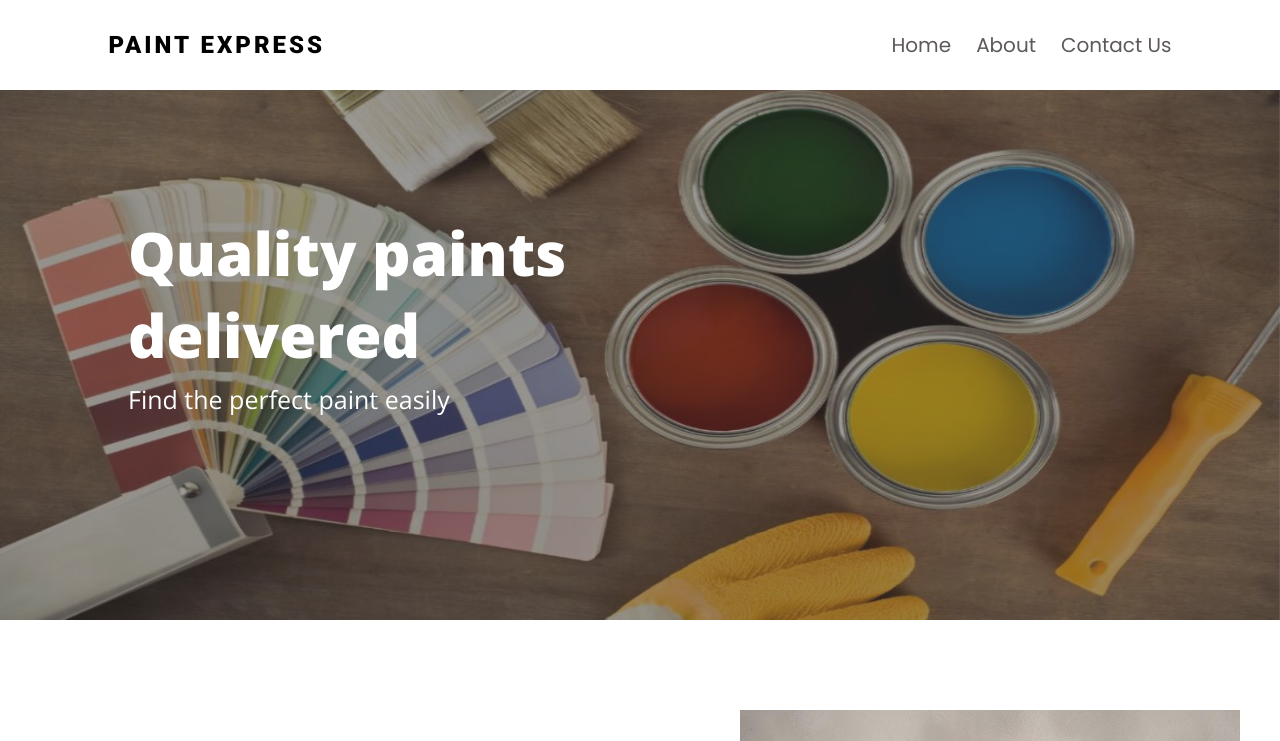
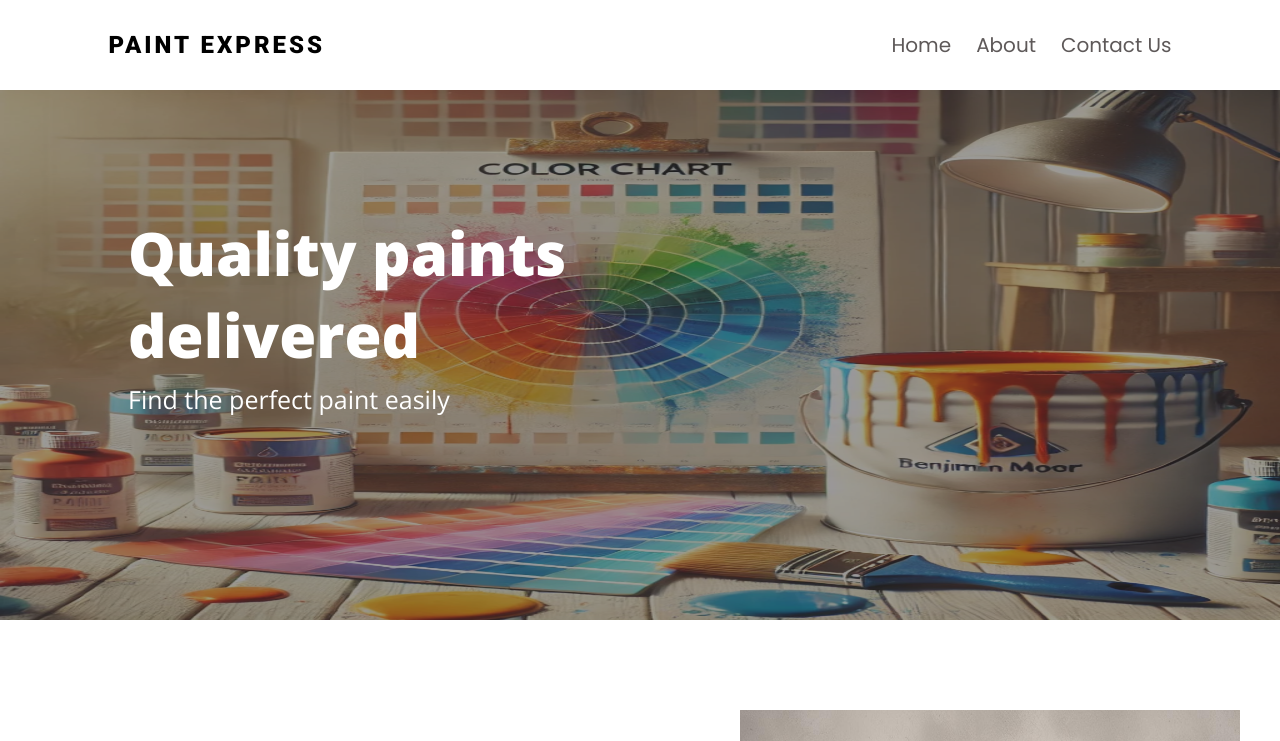
Before and after one commit to Qhojo-Rain/paint-express, a React (Create React App) app in the folder project/: page / in a window 1280 px wide. Shown: the top 741 px of the page. Built offline with nearby package versions, Linux system fonts and the light colour scheme.

Commit message:
image updated

```diff
--- a/project/src/Section.js
+++ b/project/src/Section.js
@@ -5,7 +5,7 @@
   return (
     <div className="container">
       <img
-        src={`${process.env.PUBLIC_URL}/images/b.jpeg`}
+        src={`${process.env.PUBLIC_URL}/images/b.webp`}
         alt="Paint Express"
         className='hero'
       />
```
Also changed, not shown: project/public/images/b.webp (added), project/public/images/b11.jpeg (renamed from project/public/images/b.jpeg).
